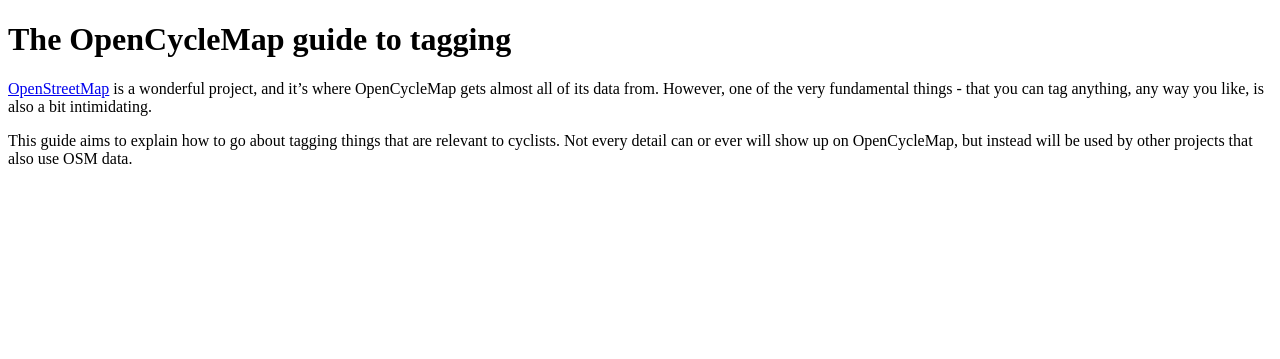
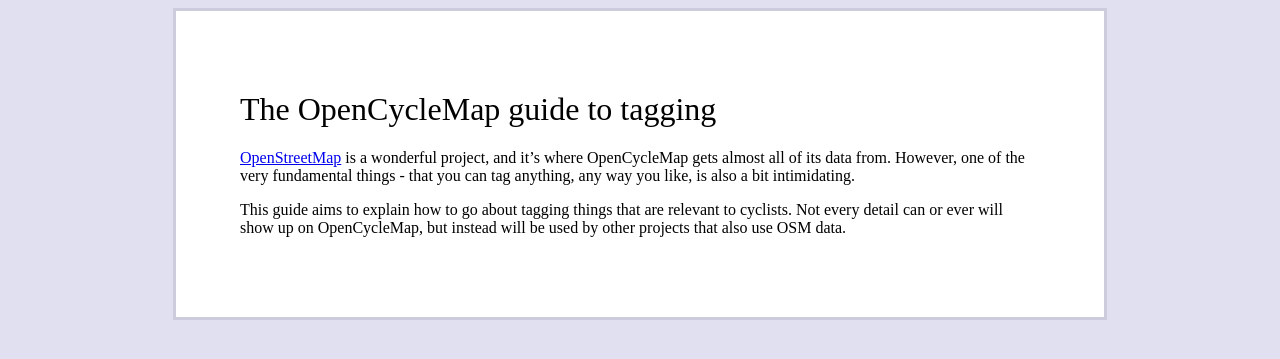
Before and after one commit to gravitystorm/OpenCycleMap-Mapping-Guide, a Jekyll site: the page built from _posts/2011-09-14-introduction.md, in a window 1280 px wide. Shown: the top 359 px of the page. Built offline with Jekyll 4.4.1, drawn with Linux system fonts in a browser that asks for light colours.

Commit message:
Add some styling

```diff
--- a/_layouts/default.html
+++ b/_layouts/default.html
@@ -4,10 +4,11 @@
     <meta http-equiv="content-type" content="text/html; charset=utf-8" />
     <title>{{ page.title }}</title>
     <link rel="stylesheet" href="/css/syntax.css" type="text/css" />
+    <link rel="stylesheet" href="/css/main.css" type="text/css" />
   </head>
   <body>
-
+  <div id="content">
     {{ content }}
-
+  </div>
   </body>
 </html>
--- /dev/null
+++ b/css/main.css
@@ -0,0 +1,17 @@
+body {
+  background-color: #e0e0f0;
+}
+
+#content {
+  border: 3px solid #ccd;
+  width: 800px;
+  margin-left: auto;
+  margin-right: auto;
+  background-color: #fff;
+  padding: 4em;
+}
+
+h1 {
+  font-weight: normal;
+  margin-top: 0.5em;
+}
```
Lines whose indentation alone changed are shown as unchanged.
